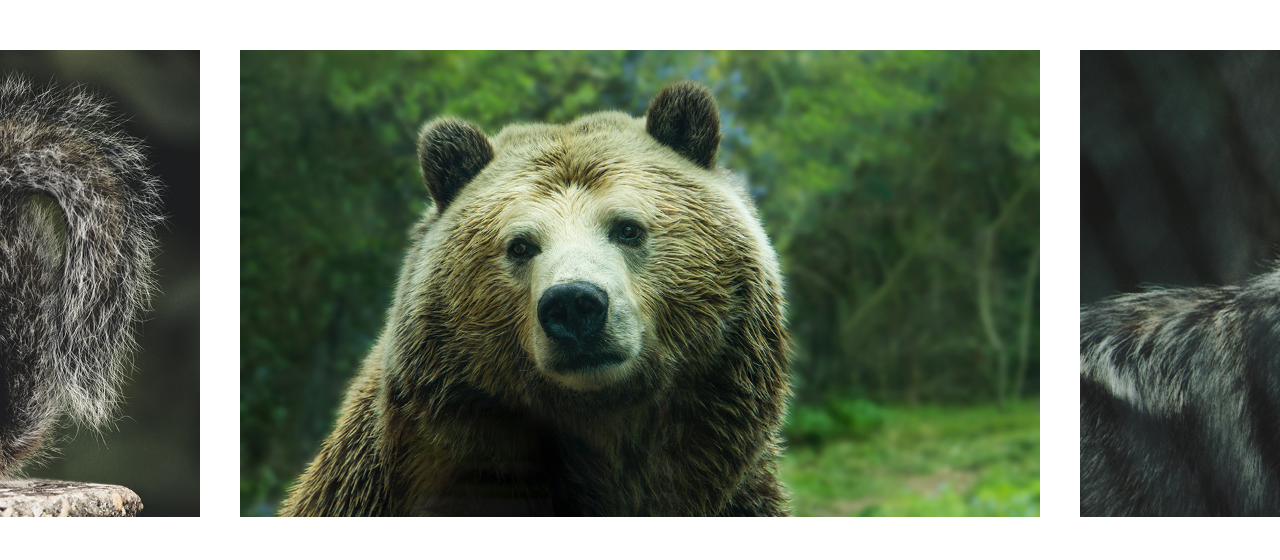
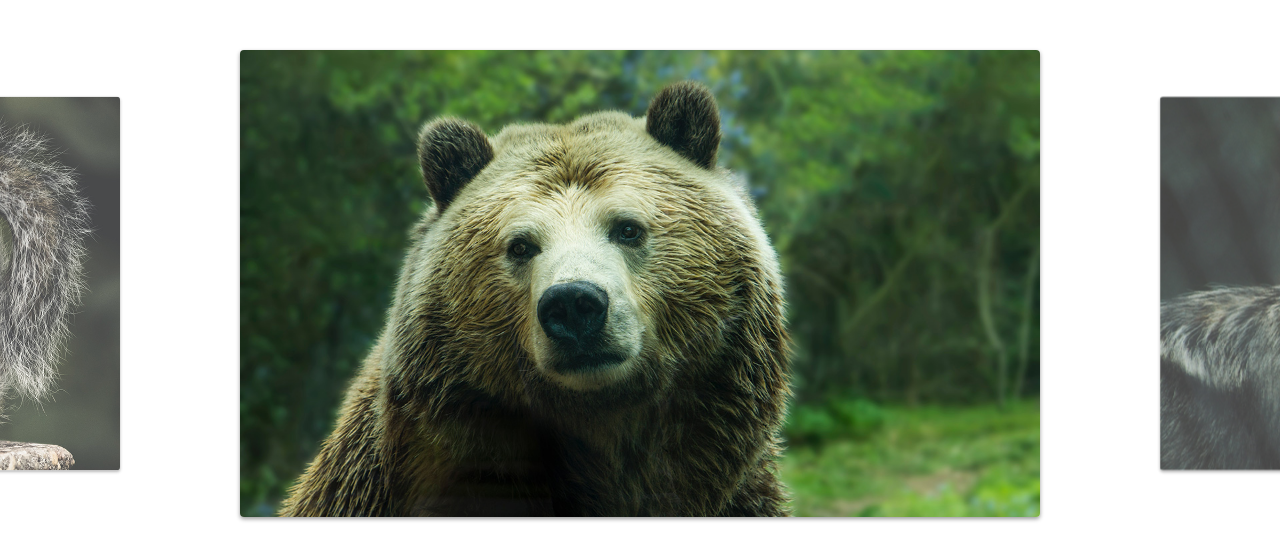
Before and after one commit to fernandoroch/Slide, a plain HTML site: page index.html in a window 1280 px wide. Drawn offline with Linux system fonts and the light colour scheme.

Commit message:
adicionado active e resize

```diff
--- a/css/style.css
+++ b/css/style.css
@@ -17,10 +17,25 @@ img {
   display: flex;
   transform: translate3d(-1445.5px,0,0);
 }
+.slide:hover {
+  will-change: transform;
+}
 
 .slide li {
   flex-shrink: 0;
   width: 80vw;
   max-width: 800px;
   margin: 50px 20px;
+
+  border-radius: 4px;
+  overflow: hidden;
+  box-shadow: 0 2px 4px rgba(0, 0, 0, .4);
+  opacity: .8;
+  transform: scale(.8);
+  transition: .3s;
 }
+
+.slide li.active {
+  opacity: 1;
+  transform: scale(1);
+}
--- a/js/slide.js
+++ b/js/slide.js
@@ -1,3 +1,5 @@
+import debounce from './debounce.js'
+
 export default class Slide {
   constructor(slide, warpper) {
     this.slide = document.querySelector(slide);
@@ -7,10 +9,11 @@ export default class Slide {
       startX: 0,
       movement: 0,
     };
+    this.activeClass = "active";
   }
 
-  transition(active){
-    this.slide.style.transition = active ? 'transform .3s' : ''
+  transition(active) {
+    this.slide.style.transition = active ? "transform .3s" : "";
   }
 
   moveSlide(distanciaX) {
@@ -34,7 +37,7 @@ export default class Slide {
       movetype = "touchmove";
     }
     this.warpper.addEventListener(movetype, this.onMove);
-    this.transition(false)
+    this.transition(false);
   }
 
   onMove(event) {
@@ -50,19 +53,21 @@ export default class Slide {
     const movetype = event.type === "mouseup" ? "mousemove" : "touchmove";
     this.warpper.removeEventListener(movetype, this.onMove);
     this.distancia.finalPosition = this.distancia.movePosition;
-    this.transition(true)
-    this.changeSlideOnEnd()
+    this.transition(true);
+    this.changeSlideOnEnd();
   }
 
-  changeSlideOnEnd(){
+  changeSlideOnEnd() {
     if (this.distancia.movement > 120 && this.index.next !== undefined) {
-      this.activeNextSlide()
-    }else if (this.distancia.movement < -120 && this.index.prev !== undefined) {
-      this.activePrevSlide()
-    }else {
-      this.changeSlide(this.index.active)
+      this.activeNextSlide();
+    } else if (
+      this.distancia.movement < -120 &&
+      this.index.prev !== undefined
+    ) {
+      this.activePrevSlide();
+    } else {
+      this.changeSlide(this.index.active);
     }
-    console.log(this.distancia.movement);
   }
 
   addSlideEvent() {
@@ -70,12 +75,6 @@ export default class Slide {
     this.warpper.addEventListener("touchstart", this.onStart);
     this.warpper.addEventListener("mouseup", this.onEnd);
     this.warpper.addEventListener("touchend", this.onEnd);
-  }
-
-  bindEvents() {
-    this.onStart = this.onStart.bind(this);
-    this.onMove = this.onMove.bind(this);
-    this.onEnd = this.onEnd.bind(this);
   }
 
   // slides config
@@ -93,35 +92,61 @@ export default class Slide {
   }
 
   slideIndexNav(index) {
-    const last = this.slideArray.length - 1
+    const last = this.slideArray.length - 1;
     this.index = {
-      prev: (index)? index - 1 : undefined,
+      prev: index ? index - 1 : undefined,
       active: index,
-      next: (index === last)? undefined : index + 1,
+      next: index === last ? undefined : index + 1,
     };
   }
 
   changeSlide(index) {
-    const activeSlide = this.slideArray[index]
+    const activeSlide = this.slideArray[index];
     this.moveSlide(activeSlide.position);
     this.slideIndexNav(index);
-    console.log(this.index );
-    this.distancia.finalPosition = activeSlide.position
+    this.distancia.finalPosition = activeSlide.position;
+    this.changeActiveClass();
   }
 
-  activePrevSlide(){
-    if (this.index.prev !== undefined) this.changeSlide(this.index.prev)
+  changeActiveClass() {
+    this.slideArray.forEach((item) =>
+      item.elemnet.classList.remove(this.activeClass)
+    );
+    this.slideArray[this.index.active].elemnet.classList.add(this.activeClass);
   }
 
-  activeNextSlide(){
-    if (this.index.next !== undefined) this.changeSlide(this.index.next)
+  activePrevSlide() {
+    if (this.index.prev !== undefined) this.changeSlide(this.index.prev);
+  }
+
+  activeNextSlide() {
+    if (this.index.next !== undefined) this.changeSlide(this.index.next);
+  }
+
+  onResize() {
+    setTimeout(() => {
+      this.slidesconfig();
+      this.changeSlide(this.index.active);
+    }, 1000);
+  }
+
+  addResizeEvent() {
+    window.addEventListener("resize", this.onResize);
+  }
+
+  bindEvents() {
+    this.onStart = this.onStart.bind(this);
+    this.onMove = this.onMove.bind(this);
+    this.onEnd = this.onEnd.bind(this);
+    this.onResize = debounce(this.onResize.bind(this),200);
   }
 
   init() {
     this.bindEvents();
-    this.transition(true)
+    this.transition(true);
     this.addSlideEvent();
     this.slidesconfig();
+    this.addResizeEvent();
     return this;
   }
 }
```
